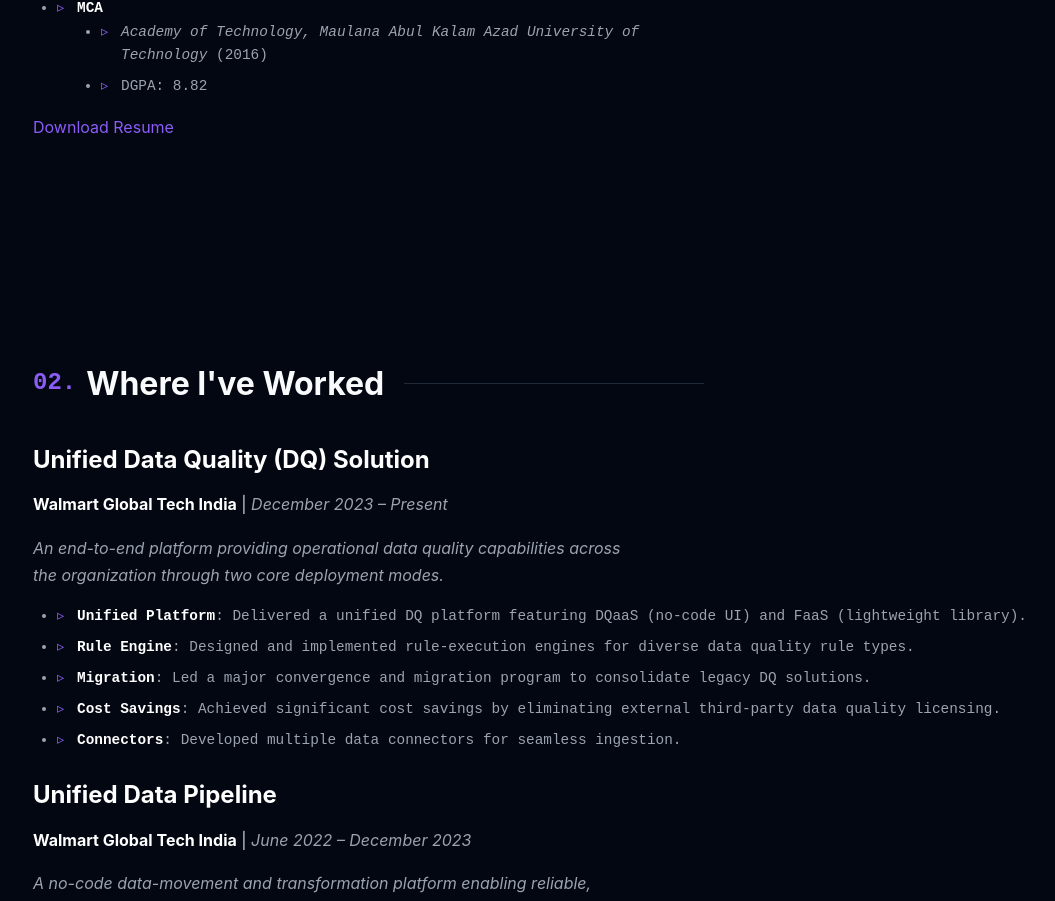
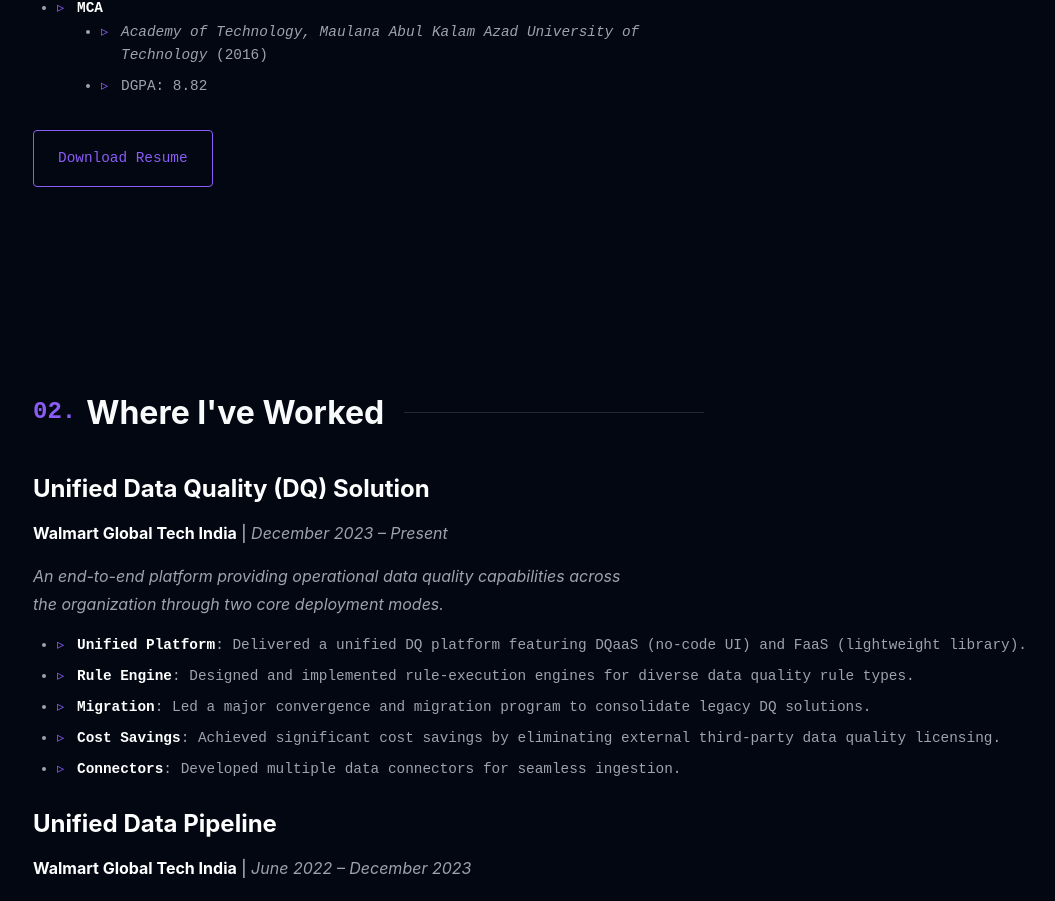
Before and after one commit to Sid4GitHub/portfolio, a React (Vite) app: page / in a window 1280 px wide. Shown: the part 1438-2339 px from the top of the page, without its empty margins (57-1112 px from the left). Built offline with nearby package versions, Linux system fonts and the light colour scheme.

Commit message:
feat: add About Me section with markdown content and a dedicated React component.

```diff
--- a/public/content/about.md
+++ b/public/content/about.md
@@ -13,5 +13,3 @@
 - **MCA**
   - *Academy of Technology, Maulana Abul Kalam Azad University of Technology* (2016)
   - DGPA: 8.82
-
-[Download Resume](/assets/docs/resume.pdf)
--- a/src/components/Sections/About.jsx
+++ b/src/components/Sections/About.jsx
@@ -25,6 +25,21 @@
                         <div style={{ width: '100%' }}>
                             <div className="prose">
                                 {loading ? <p>Loading...</p> : <ReactMarkdown>{content.replace(/^##\s*About Me/m, '')}</ReactMarkdown>}
+                            </div>
+                            <div style={{ marginTop: '2rem' }}>
+                                <a
+                                    href={`${import.meta.env.BASE_URL}assets/docs/resume.pdf`}
+                                    target="_blank"
+                                    rel="noopener noreferrer"
+                                    className="btn"
+                                    style={{
+                                        display: 'inline-block',
+                                        padding: '1rem 1.5rem',
+                                        fontSize: '0.9rem'
+                                    }}
+                                >
+                                    Download Resume
+                                </a>
                             </div>
                         </div>
 
```
